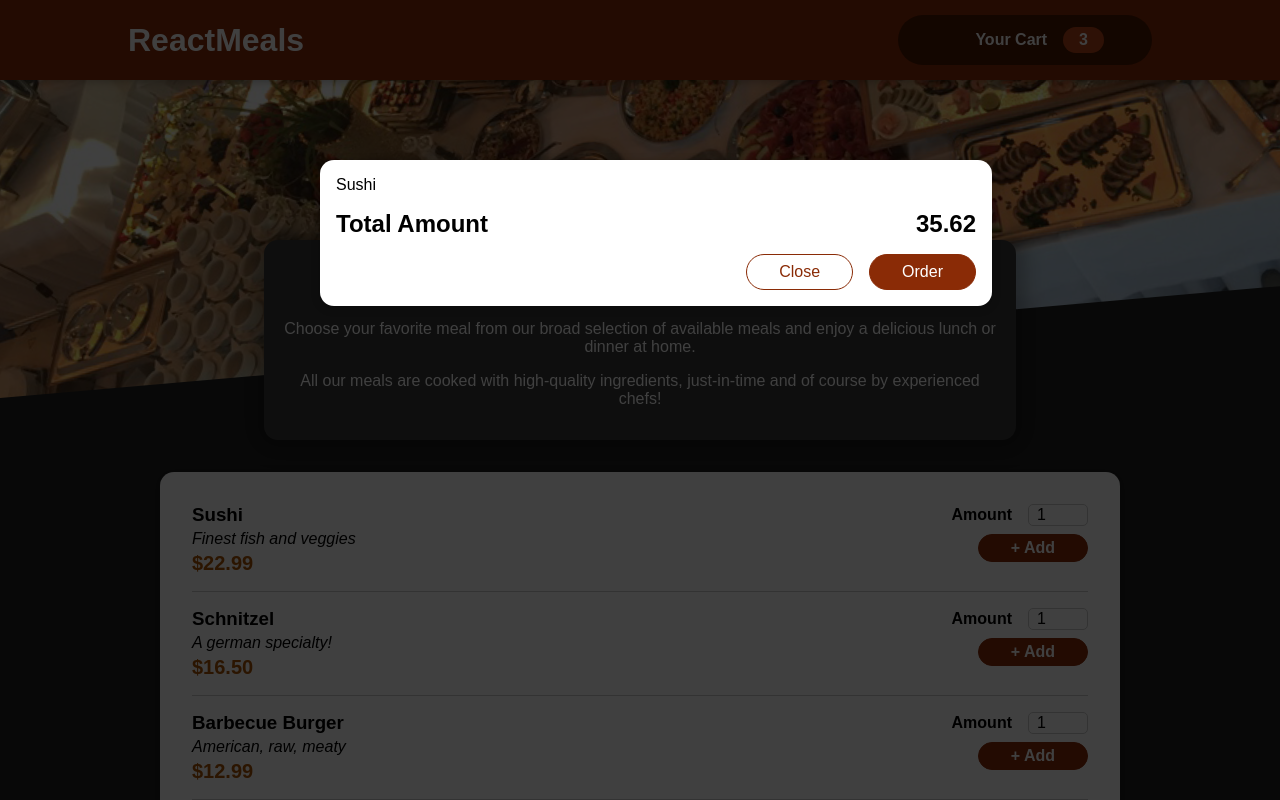
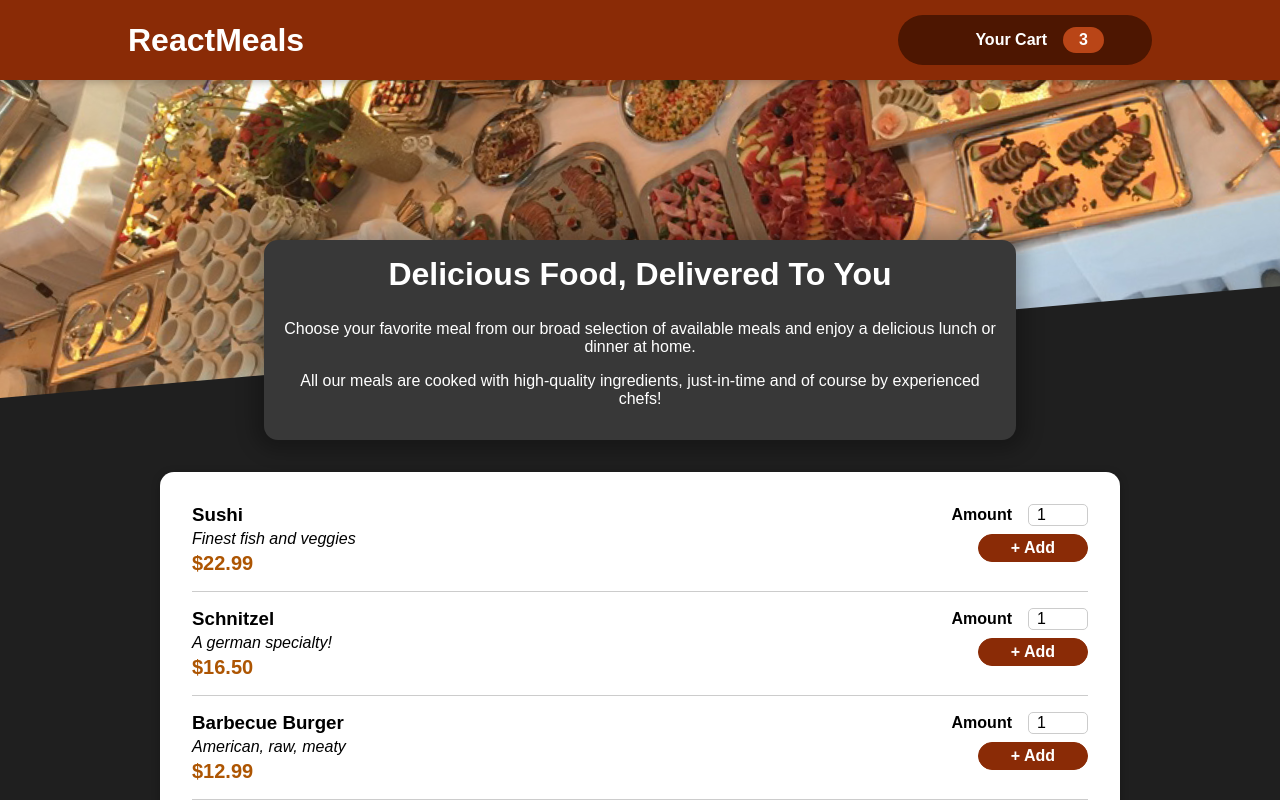
Before and after one commit to Ives-Gomes/food-app, a React (Vite) app: page / in a window 1280 px wide. Shown: the top 800 px of the page. Built offline with nearby package versions, Linux system fonts and the light colour scheme; some icons are missing.

Commit message:
feat: toggle modal

```diff
--- a/src/App.jsx
+++ b/src/App.jsx
@@ -1,15 +1,25 @@
-import React from 'react';
+import React, { useState } from 'react';
 
 import Header from './components/Header/Header';
 import Meals from './components/Meals/Meals';
 import Cart from './components/Cart/Cart';
 
 function App() {
+  const [cartIsShown, setCartIsShown] = useState(false);
+
+  const showCartHandler = () => {
+    setCartIsShown(true);
+  };
+
+  const hideCartHandler = () => {
+    setCartIsShown(false);
+  };
+
   return (
     <>
-      <Cart />
+      {cartIsShown && <Cart onClose={hideCartHandler} />}
 
-      <Header />
+      <Header onShowCart={showCartHandler} />
 
       <main>
         <Meals />
--- a/src/components/Cart/Cart.jsx
+++ b/src/components/Cart/Cart.jsx
@@ -4,7 +4,7 @@ import Modal from '../Modal/Modal';
 
 import classes from './style.module.css';
 
-function Cart() {
+function Cart({ onClose }) {
   const cartItems = [
     {
       id: 'c1',
@@ -15,7 +15,7 @@ function Cart() {
   ];
 
   return (
-    <Modal>
+    <Modal onClose={onClose}>
       {cartItems.map((item) => (
         <ul className={classes['cart-items']}>
           <li>{item.name}</li>
@@ -28,7 +28,7 @@ function Cart() {
       </div>
 
       <div className={classes.actions}>
-        <button type="button" className={classes['button--alt']}>
+        <button type="button" className={classes['button--alt']} onClick={onClose}>
           Close
         </button>
         <button type="button" className={classes.button}>Order</button>
--- a/src/components/Header/Header.jsx
+++ b/src/components/Header/Header.jsx
@@ -6,13 +6,13 @@ import mealsImg from '../../assets/meals.jpg';
 
 import classes from './style.module.css';
 
-function Header() {
+function Header({ onShowCart }) {
   return (
     <>
       <header className={classes.header}>
         <h1>ReactMeals</h1>
 
-        <HeaderCartButton />
+        <HeaderCartButton onClick={onShowCart} />
       </header>
 
       <div className={classes['main-image']}>
--- a/src/components/Header/HeaderCartButton/HeaderCartButton.jsx
+++ b/src/components/Header/HeaderCartButton/HeaderCartButton.jsx
@@ -4,9 +4,9 @@ import CartIcon from '../../Cart/CartIcon/CartIcon';
 
 import classes from './style.module.css';
 
-function HeaderCartButton() {
+function HeaderCartButton({ onClick }) {
   return (
-    <button type="button" className={classes.button}>
+    <button type="button" className={classes.button} onClick={onClick}>
       <span className={classes.icon}>
         <CartIcon />
       </span>
--- a/src/components/Modal/Modal.jsx
+++ b/src/components/Modal/Modal.jsx
@@ -3,9 +3,9 @@ import ReactDOM from 'react-dom';
 
 import classes from './style.module.css';
 
-function Backdrop() {
+function Backdrop({ onClose }) {
   return (
-    <div className={classes.backdrop} />
+    <div className={classes.backdrop} onClick={onClose} />
   );
 }
 
@@ -21,10 +21,10 @@ function ModalOverlay({ children }) {
 
 const portalElement = document.getElementById('overlays');
 
-function Modal({ children }) {
+function Modal({ onClose, children }) {
   return (
     <>
-      {ReactDOM.createPortal(<Backdrop />, portalElement)}
+      {ReactDOM.createPortal(<Backdrop onClose={onClose} />, portalElement)}
 
       {ReactDOM.createPortal(
         <ModalOverlay>
```
